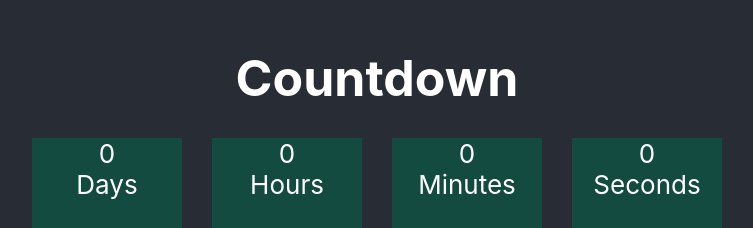
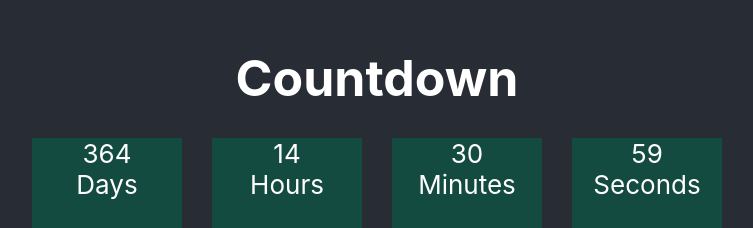
Before and after one commit to MNazran/React, a React (Create React App) app in the folder countdown/: page / in a window 1280 px wide. Shown: the part 228-456 px from the top of the page, without its empty margins (263-1016 px from the left). Built offline with nearby package versions, Linux system fonts and the light colour scheme.

Commit message:
Implement countdown functionality: display remaining time until target date

```diff
--- a/countdown/src/components/countdown/Countdown.jsx
+++ b/countdown/src/components/countdown/Countdown.jsx
@@ -1,14 +1,42 @@
-import React from 'react';
+import React, { useState, useEffect } from 'react';
 import './styles.css';
 
+const COUNTDOWN_TARGET = new Date('2025-12-31T23:59:59');
+
+const getRemainingTime = () => {
+  const now = new Date();
+  const diff = COUNTDOWN_TARGET - now;
+
+  const days = Math.floor(diff / 1000 / 60 / 60 / 24);
+  const hours = Math.floor(diff / 1000 / 60 / 60) % 24;
+  const minutes = Math.floor(diff / 1000 / 60) % 60;
+  const seconds = Math.floor(diff / 1000) % 60;
+
+  return {
+    days,
+    hours,
+    minutes,
+    seconds,
+  };
+};
+
 const Countdown = () => {
+  const [remainingTime, setRemainingTime] = useState(getRemainingTime());
+
+  useEffect(() => {
+    const timer = setInterval(() => {
+      setRemainingTime(getRemainingTime());
+    }, 1000);
+    return () => clearInterval(timer);
+  }, []);
+
   return (
     <div className='countdown'>
       <h2>Countdown</h2>
       <div className='content'>
         <div className='box'>
           <div className='value'>
-            <span>0</span>
+            <span>{remainingTime.days}</span>
           </div>
           <div className='label'>
             <span>Days</span>
@@ -17,7 +45,7 @@ const Countdown = () => {
 
         <div className='box'>
           <div className='value'>
-            <span>0</span>
+            <span>{remainingTime.hours}</span>
           </div>
           <div className='label'>
             <span>Hours</span>
@@ -26,7 +54,7 @@ const Countdown = () => {
 
         <div className='box'>
           <div className='value'>
-            <span>0</span>
+            <span>{remainingTime.minutes}</span>
           </div>
           <div className='label'>
             <span>Minutes</span>
@@ -35,7 +63,7 @@ const Countdown = () => {
 
         <div className='box'>
           <div className='value'>
-            <span>0</span>
+            <span>{remainingTime.seconds}</span>
           </div>
           <div className='label'>
             <span>Seconds</span>
```
